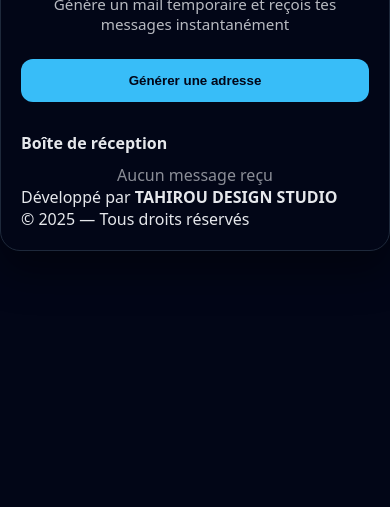
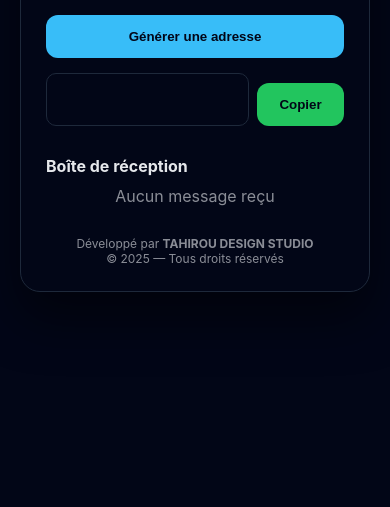
Before and after one commit to bamotch/Bamotch-mail, a plain HTML site: page index.html in a window 390 px wide. Shown: the part 337-844 px from the top of the page. Drawn offline with Linux system fonts and the light colour scheme.

Commit message:
Update style.css

```diff
--- a/style.css
+++ b/style.css
@@ -1,20 +1,20 @@
 * {
-  box-sizing: border-box;
   margin: 0;
   padding: 0;
+  box-sizing: border-box;
 }
 
 body {
   min-height: 100vh;
-  font-family: system-ui, -apple-system, BlinkMacSystemFont, sans-serif;
+  font-family: "Inter", system-ui, sans-serif;
   background: linear-gradient(135deg, #020617, #020617);
   display: flex;
+  justify-content: center;
   align-items: center;
-  justify-content: center;
   color: #e5e7eb;
 }
 
-.container {
+.wrapper {
   width: 100%;
   padding: 20px;
 }
@@ -26,82 +26,74 @@ body {
   border: 1px solid #1e293b;
   border-radius: 20px;
   padding: 25px;
-  box-shadow: 0 20px 40px rgba(0,0,0,0.4);
+  box-shadow: 0 25px 50px rgba(0,0,0,0.5);
+  text-align: center;
 }
 
 h1 {
-  text-align: center;
   color: #38bdf8;
-  margin-bottom: 10px;
+  margin-bottom: 8px;
 }
 
 .subtitle {
-  text-align: center;
-  font-size: 0.95rem;
+  font-size: 0.9rem;
   opacity: 0.8;
-  margin-bottom: 25px;
+  margin-bottom: 20px;
 }
 
 button {
   width: 100%;
   padding: 14px;
+  margin-top: 10px;
+  border: none;
   border-radius: 12px;
-  border: none;
   font-weight: bold;
-  cursor: pointer;
   background: #38bdf8;
   color: #020617;
-  transition: transform 0.1s ease, opacity 0.1s ease;
+  cursor: pointer;
+  transition: transform 0.1s ease;
 }
 
 button:hover {
-  transform: scale(1.02);
-  opacity: 0.95;
+  transform: scale(1.03);
 }
 
-.email-box {
-  margin-top: 15px;
+#emailContainer {
   display: flex;
   gap: 8px;
+  margin-top: 15px;
 }
 
-.email-box span {
+#emailInput {
   flex: 1;
   padding: 12px;
   border-radius: 10px;
+  border: 1px solid #1e293b;
   background: #020617;
-  border: 1px solid #1e293b;
-  word-break: break-all;
   color: #22c55e;
-  font-size: 0.9rem;
+  font-size: 0.85rem;
 }
 
-.email-box button {
-  width: auto;
-  padding: 12px 16px;
+#copyBtn {
   background: #22c55e;
 }
 
 .inbox {
   margin-top: 30px;
+  text-align: left;
 }
 
 .inbox h2 {
+  margin-bottom: 10px;
   font-size: 1rem;
-  margin-bottom: 10px;
-}
-
-.messages {
-  display: flex;
-  flex-direction: column;
-  gap: 10px;
 }
 
 .message {
-  padding: 12px;
-  border-radius: 12px;
   background: #020617;
   border: 1px solid #1e293b;
+  border-radius: 12px;
+  padding: 12px;
+  margin-bottom: 10px;
 }
 
 .message strong {
@@ -115,24 +107,22 @@ button:hover {
 
 .message a {
   display: inline-block;
-  margin-top: 8px;
+  margin-top: 6px;
   color: #38bdf8;
   text-decoration: none;
-  font-weight: bold;
 }
 
 .empty {
+  opacity: 0.6;
   text-align: center;
+}
+
+footer {
+  margin-top: 30px;
+  font-size: 0.75rem;
   opacity: 0.6;
 }
 
 .hidden {
   display: none;
 }
-
-/* Mobile */
-@media (max-width: 480px) {
-  .card {
-    padding: 20px;
-  }
-}
```
